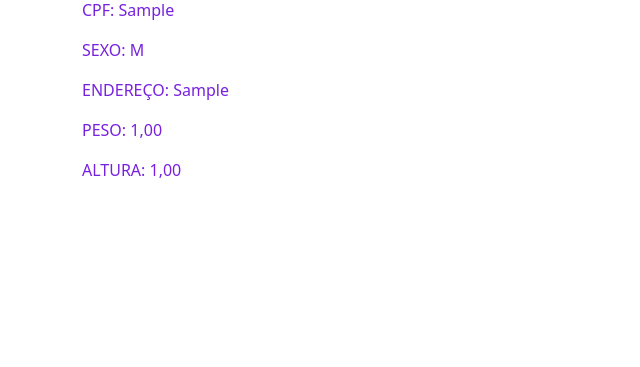
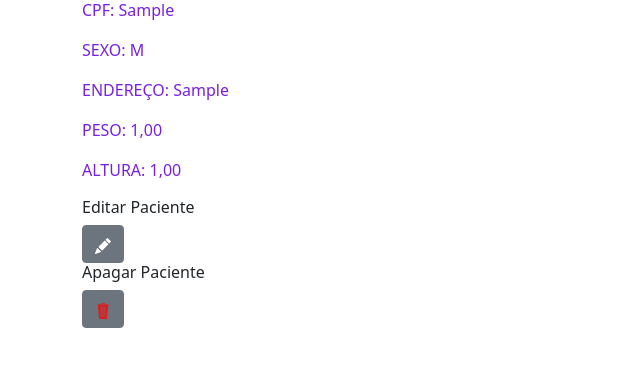
Before and after one commit to laisevdev/nutrition_clinic, a Django app: page /agendanutri/dadospaciente/1/ in a window 1280 px wide. Shown: the part 194-561 px from the top of the page, without its empty margins (0-640 px from the left). Run offline with Django 5.2, Linux system fonts and the light colour scheme; tables that the repository leaves empty hold one stand-in row (values such as "Sample post"); some libraries are stand-ins or nearby versions.

Commit message:
[feat]: add link url editar_pacientes on template

```diff
--- a/agendanutri/templates/agendanutri/dados_paciente.html
+++ b/agendanutri/templates/agendanutri/dados_paciente.html
@@ -10,5 +10,15 @@
             <p>PESO: {{ dados_do_paciente.peso }}</p>
             <p>ALTURA: {{ dados_do_paciente.altura }}</p>
         </main>
-
+        <div>
+            <h6>Editar Paciente</h6>
+            <a class="btn btn-secondary" href="{% url 'editar_pacientes' pk=dados_do_paciente.pk %}">
+                {% include './icons/pencil-fill.svg' %}
+            </a>
+            <br>
+            <h6>Apagar Paciente</h6>
+            <a class="btn btn-secondary" href="{% url 'editar_pacientes' pk=dados_do_paciente.pk %}">
+                {% include './icons/svg-lixeira.svg' %}
+            </a>
+        </div>
 {% endblock %}
```
